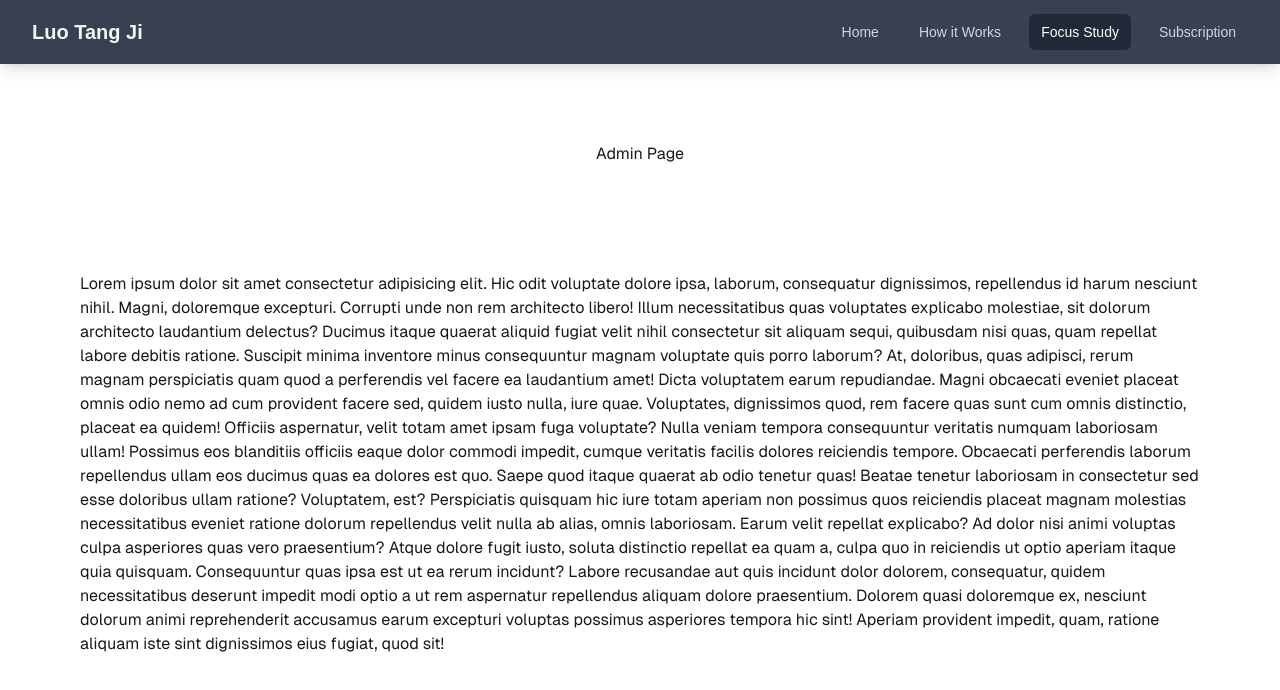
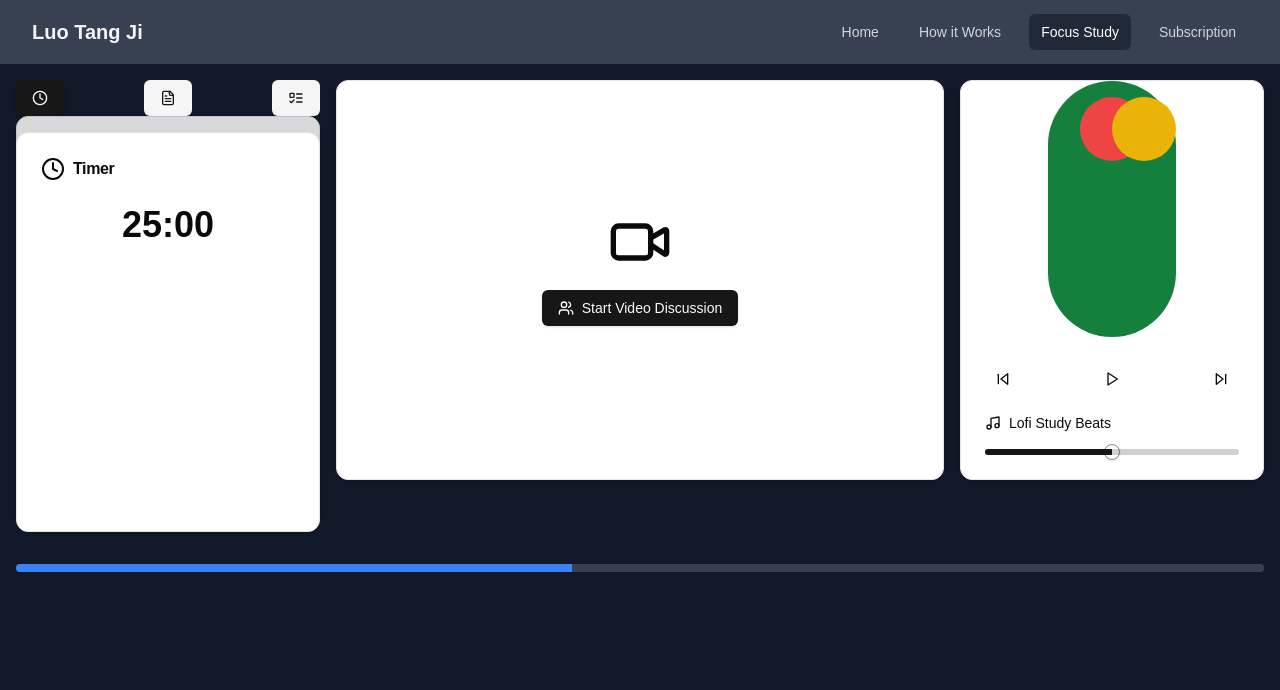
Before and after one commit to ahmedmsayeem/Luo_Tang_Ji, a Next.js app: page /admin in a window 1280 px wide. Shown: the top 690 px of the page. Built offline with nearby package versions, Linux system fonts and the light colour scheme.

Commit message:
main page

```diff
--- a/package.json
+++ b/package.json
@@ -11,6 +11,7 @@
   "dependencies": {
     "@iconify/react": "^5.0.2",
     "@radix-ui/react-icons": "^1.3.0",
+    "@radix-ui/react-slider": "^1.2.1",
     "@radix-ui/react-slot": "^1.1.0",
     "class-variance-authority": "^0.7.0",
     "clsx": "^2.1.1",
--- /dev/null
+++ b/src/components/ui/slider.tsx
@@ -0,0 +1,26 @@
+import * as React from "react"
+import * as SliderPrimitive from "@radix-ui/react-slider"
+
+import { cn } from "@/lib/utils"
+
+const Slider = React.forwardRef<
+  React.ElementRef<typeof SliderPrimitive.Root>,
+  React.ComponentPropsWithoutRef<typeof SliderPrimitive.Root>
+>(({ className, ...props }, ref) => (
+  <SliderPrimitive.Root
+    ref={ref}
+    className={cn(
+      "relative flex w-full touch-none select-none items-center",
+      className
+    )}
+    {...props}
+  >
+    <SliderPrimitive.Track className="relative h-1.5 w-full grow overflow-hidden rounded-full bg-primary/20">
+      <SliderPrimitive.Range className="absolute h-full bg-primary" />
+    </SliderPrimitive.Track>
+    <SliderPrimitive.Thumb className="block h-4 w-4 rounded-full border border-primary/50 bg-background shadow transition-colors focus-visible:outline-none focus-visible:ring-1 focus-visible:ring-ring disabled:pointer-events-none disabled:opacity-50" />
+  </SliderPrimitive.Root>
+))
+Slider.displayName = SliderPrimitive.Root.displayName
+
+export { Slider }
--- a/src/pages/admin.tsx
+++ b/src/pages/admin.tsx
@@ -1,36 +1,161 @@
-// import Image from "next/image";
-import localFont from "next/font/local";
+'use client'
 
-const geistSans = localFont({
-  src: "./fonts/GeistVF.woff",
-  variable: "--font-geist-sans",
-  weight: "100 900",
-});
-const geistMono = localFont({
-  src: "./fonts/GeistMonoVF.woff",
-  variable: "--font-geist-mono",
-  weight: "100 900",
-});
+import React, { useState } from 'react'
+import { Button } from "@/components/ui/button"
+import { Card, CardContent, CardHeader, CardTitle } from "@/components/ui/card"
+import { Slider } from "@/components/ui/slider"
+import { Clock, FileText, ListTodo, Video, Users, Music, Play, Pause, SkipBack, SkipForward } from "lucide-react"
 
-export default function Home() {
+export default function StudyPage() {
+  const [activeCard, setActiveCard] = useState('timer')
+  const [isPlaying, setIsPlaying] = useState(false)
+  const [progress, setProgress] = useState(0)
+
+  React.useEffect(() => {
+    const timer = setInterval(() => {
+      setProgress((oldProgress) => {
+        if (oldProgress === 100) {
+          return 0
+        }
+        const diff = Math.random() * 10
+        return Math.min(oldProgress + diff, 100)
+      })
+    }, 500)
+
+    return () => {
+      clearInterval(timer)
+    }
+  }, [])
+
+  const cards = [
+    { id: 'timer', title: 'Timer', icon: <Clock className="h-6 w-6" /> },
+    { id: 'notes', title: 'Notes', icon: <FileText className="h-6 w-6" /> },
+    { id: 'todo', title: 'Todo', icon: <ListTodo className="h-6 w-6" /> },
+  ]
+
   return (
-    <div
-      className={`${geistSans.variable} ${geistMono.variable} grid grid-rows-[20px_1fr_20px] items-center justify-items-center min-h-screen p-8 pb-20 gap-16 sm:p-20 font-[family-name:var(--font-geist-sans)]`}
-    >
+    <div className="min-h-screen bg-gray-900 text-white p-4">
+      <div className="flex flex-col lg:flex-row gap-4">
+        {/* Left side - Cards */}
+        <div className="w-full lg:w-1/4 space-y-4">
+          <div className="flex justify-between mb-2">
+            {cards.map((card) => (
+              <Button
+                key={card.id}
+                onClick={() => setActiveCard(card.id)}
+                variant={activeCard === card.id ? "default" : "secondary"}
+                className="z-10"
+              >
+                {card.icon}
+              </Button>
+            ))}
+          </div>
+          <div className="relative h-[400px]">
+            {cards.map((card) => (
+              <Card
+                key={card.id}
+                className={`absolute inset-0 transition-all duration-300 ease-in-out ${
+                  activeCard === card.id
+                    ? 'z-20 opacity-100 translate-y-0'
+                    : 'z-10 opacity-60 -translate-y-4'
+                }`}
+              >
+                <CardHeader>
+                  <CardTitle className="flex items-center gap-2">
+                    {card.icon}
+                    {card.title}
+                  </CardTitle>
+                </CardHeader>
+                <CardContent>
+                  {card.id === 'timer' && (
+                    <div className="text-4xl font-bold text-center">25:00</div>
+                  )}
+                  {card.id === 'notes' && (
+                    <textarea
+                      className="w-full h-[300px] bg-gray-800 text-white border-none rounded-md p-2"
+                      placeholder="Take your notes here..."
+                    ></textarea>
+                  )}
+                  {card.id === 'todo' && (
+                    <ul className="space-y-2">
+                      <li className="flex items-center gap-2">
+                        <input type="checkbox" id="task1" className="rounded text-blue-500" />
+                        <label htmlFor="task1">Complete assignment</label>
+                      </li>
+                      <li className="flex items-center gap-2">
+                        <input type="checkbox" id="task2" className="rounded text-blue-500" />
+                        <label htmlFor="task2">Review notes</label>
+                      </li>
+                      <li className="flex items-center gap-2">
+                        <input type="checkbox" id="task3" className="rounded text-blue-500" />
+                        <label htmlFor="task3">Prepare for exam</label>
+                      </li>
+                    </ul>
+                  )}
+                </CardContent>
+              </Card>
+            ))}
+          </div>
+        </div>
 
-     Admin Page
+        {/* Center - Video area */}
+        <div className="w-full lg:w-1/2 space-y-4">
+          <Card className="h-[400px] flex items-center justify-center">
+            <CardContent>
+              <div className="flex flex-col items-center gap-4">
+                <Video className="h-16 w-16" />
+                <Button className="flex items-center gap-2">
+                  <Users className="h-4 w-4" />
+                  Start Video Discussion
+                </Button>
+              </div>
+            </CardContent>
+          </Card>
+        </div>
 
+        {/* Right side - Plant and Music Player */}
+        <div className="w-full lg:w-1/4 space-y-4">
+          <Card className="h-[400px] flex flex-col justify-between">
+            <CardContent className="flex-grow flex items-center justify-center">
+              <div className="relative">
+                <div className="w-32 h-64 bg-green-700 rounded-full mx-auto" />
+                <div className="absolute top-4 left-1/2 -translate-x-1/2 w-16 h-16 bg-red-500 rounded-full" />
+                <div className="absolute top-4 right-0 w-16 h-16 bg-yellow-500 rounded-full" />
+              </div>
+            </CardContent>
+            <CardContent>
+              <div className="space-y-4">
+                <div className="flex justify-between items-center">
+                  <Button variant="ghost" size="icon">
+                    <SkipBack className="h-4 w-4" />
+                  </Button>
+                  <Button variant="ghost" size="icon" onClick={() => setIsPlaying(!isPlaying)}>
+                    {isPlaying ? <Pause className="h-4 w-4" /> : <Play className="h-4 w-4" />}
+                  </Button>
+                  <Button variant="ghost" size="icon">
+                    <SkipForward className="h-4 w-4" />
+                  </Button>
+                </div>
+                <div className="flex items-center gap-2">
+                  <Music className="h-4 w-4" />
+                  <span className="text-sm">Lofi Study Beats</span>
+                </div>
+                <Slider defaultValue={[50]} max={100} step={1} />
+              </div>
+            </CardContent>
+          </Card>
+        </div>
+      </div>
 
-     <p>Lorem ipsum dolor sit amet consectetur adipisicing elit. Hic odit voluptate dolore ipsa, laborum, consequatur dignissimos, repellendus id harum nesciunt nihil. Magni, doloremque excepturi. Corrupti unde non rem architecto libero!
-     Illum necessitatibus quas voluptates explicabo molestiae, sit dolorum architecto laudantium delectus? Ducimus itaque quaerat aliquid fugiat velit nihil consectetur sit aliquam sequi, quibusdam nisi quas, quam repellat labore debitis ratione.
-     Suscipit minima inventore minus consequuntur magnam voluptate quis porro laborum? At, doloribus, quas adipisci, rerum magnam perspiciatis quam quod a perferendis vel facere ea laudantium amet! Dicta voluptatem earum repudiandae.
-     Magni obcaecati eveniet placeat omnis odio nemo ad cum provident facere sed, quidem iusto nulla, iure quae. Voluptates, dignissimos quod, rem facere quas sunt cum omnis distinctio, placeat ea quidem!
-     Officiis aspernatur, velit totam amet ipsam fuga voluptate? Nulla veniam tempora consequuntur veritatis numquam laboriosam ullam! Possimus eos blanditiis officiis eaque dolor commodi impedit, cumque veritatis facilis dolores reiciendis tempore.
-     Obcaecati perferendis laborum repellendus ullam eos ducimus quas ea dolores est quo. Saepe quod itaque quaerat ab odio tenetur quas! Beatae tenetur laboriosam in consectetur sed esse doloribus ullam ratione?
-     Voluptatem, est? Perspiciatis quisquam hic iure totam aperiam non possimus quos reiciendis placeat magnam molestias necessitatibus eveniet ratione dolorum repellendus velit nulla ab alias, omnis laboriosam. Earum velit repellat explicabo?
-     Ad dolor nisi animi voluptas culpa asperiores quas vero praesentium? Atque dolore fugit iusto, soluta distinctio repellat ea quam a, culpa quo in reiciendis ut optio aperiam itaque quia quisquam.
-     Consequuntur quas ipsa est ut ea rerum incidunt? Labore recusandae aut quis incidunt dolor dolorem, consequatur, quidem necessitatibus deserunt impedit modi optio a ut rem aspernatur repellendus aliquam dolore praesentium.
-     Dolorem quasi doloremque ex, nesciunt dolorum animi reprehenderit accusamus earum excepturi voluptas possimus asperiores tempora hic sint! Aperiam provident impedit, quam, ratione aliquam iste sint dignissimos eius fugiat, quod sit!</p>
+      {/* Bottom - Progress Bar */}
+      <div className="mt-8">
+        <div className="h-2 bg-gray-700 rounded-full overflow-hidden">
+          <div
+            className="h-full bg-blue-500 transition-all duration-500 ease-out"
+            style={{ width: `${progress}%` }}
+          />
+        </div>
+      </div>
     </div>
-  );
+  )
 }
```
Also changed, not shown: 1 other file (tests, documents, lock files or other folders).
